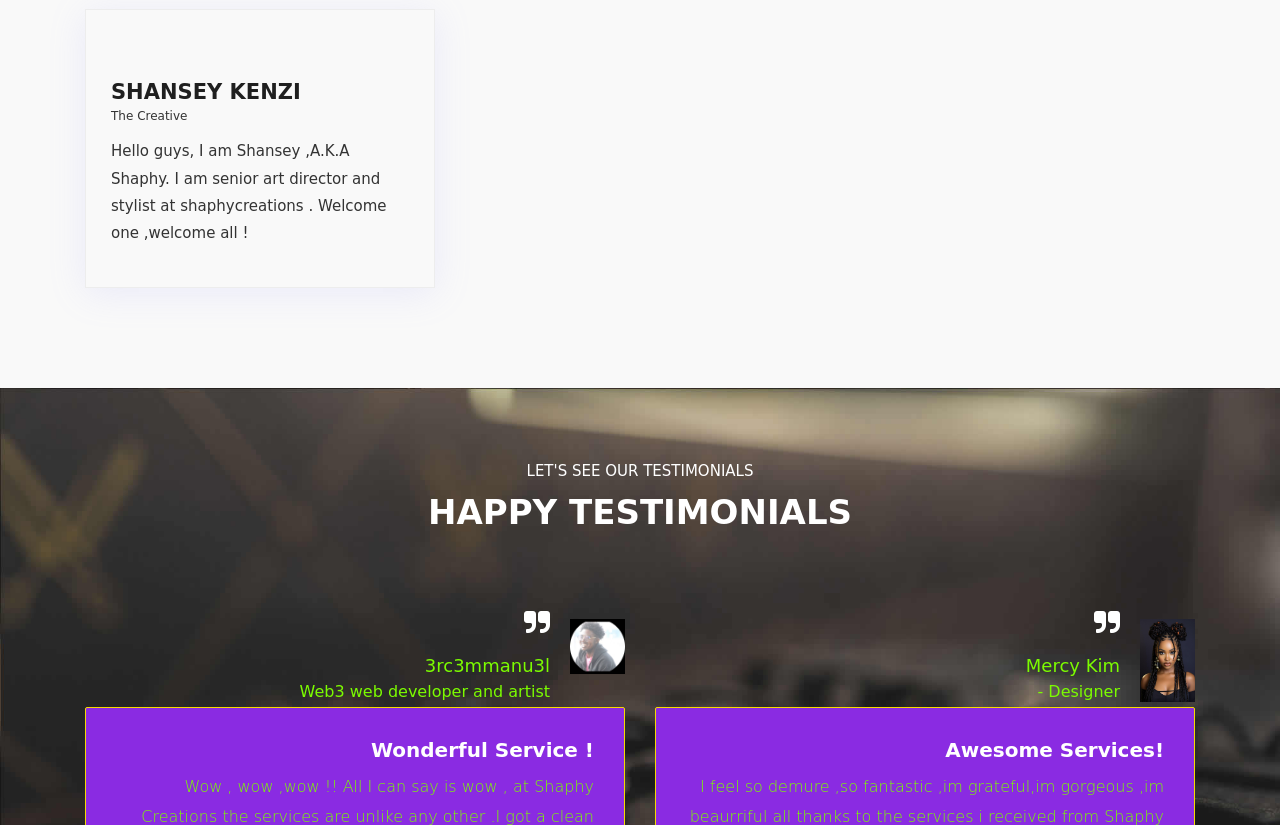
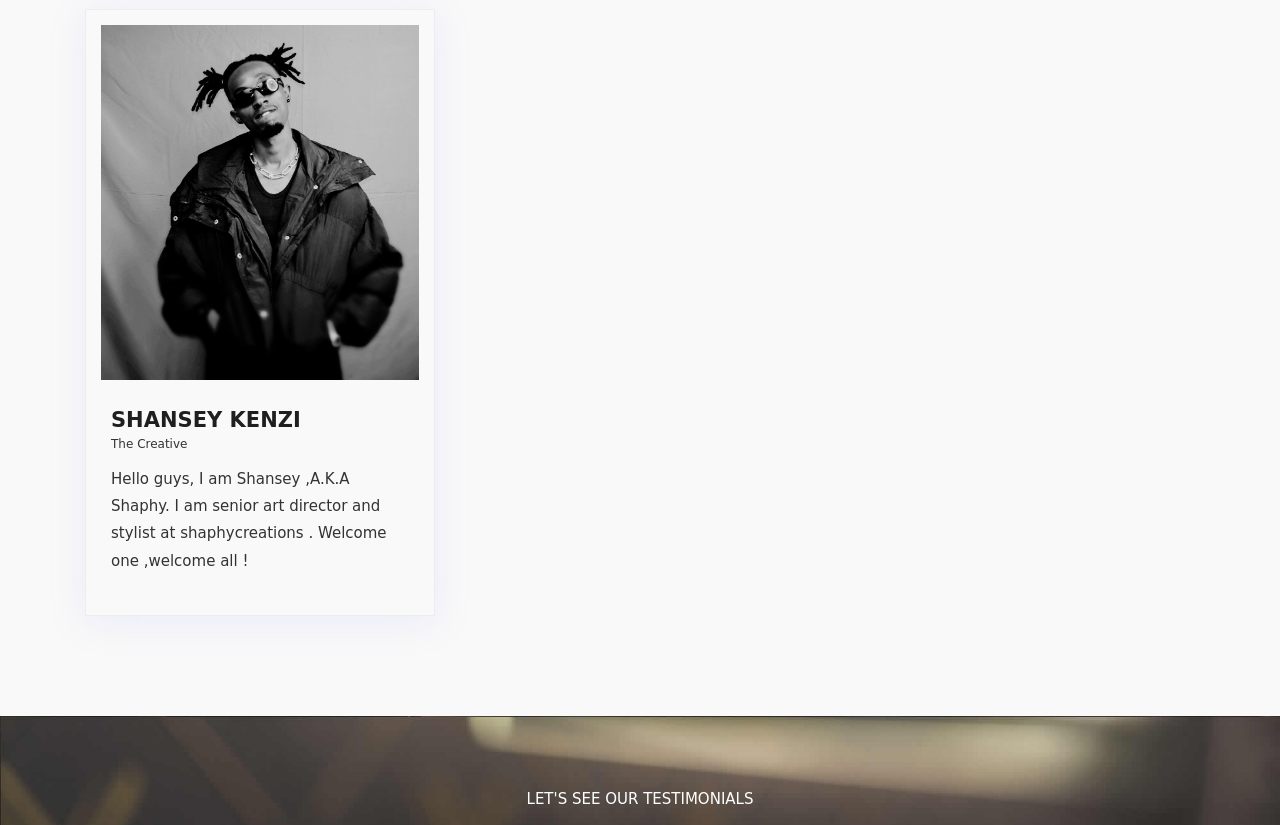
Before and after one commit to Eric3mmanuel/shaphycreations, a plain HTML site: page index.html in a window 1280 px wide. Shown: the part 5000-5825 px from the top of the page. Drawn offline with Linux system fonts and the light colour scheme; a web font is replaced by a local one.

Commit message:
Update index.html

```diff
--- a/index.html
+++ b/index.html
@@ -590,7 +590,7 @@
 							<div class="widget our-inner-taem clearfix">
 								<div class="t-top"></div>
 								<div class="hover-br">
-									<img src="Shansey.jpg" alt="" class="img-responsive">
+									<img src="uploads/Shansey.jpg" alt="" class="img-responsive">
 									<div class="social-up-hover">
 										<div class="footer-social">
 											<a href="#" class="btn grd1"><i class="fa fa-facebook"></i></a>
```
